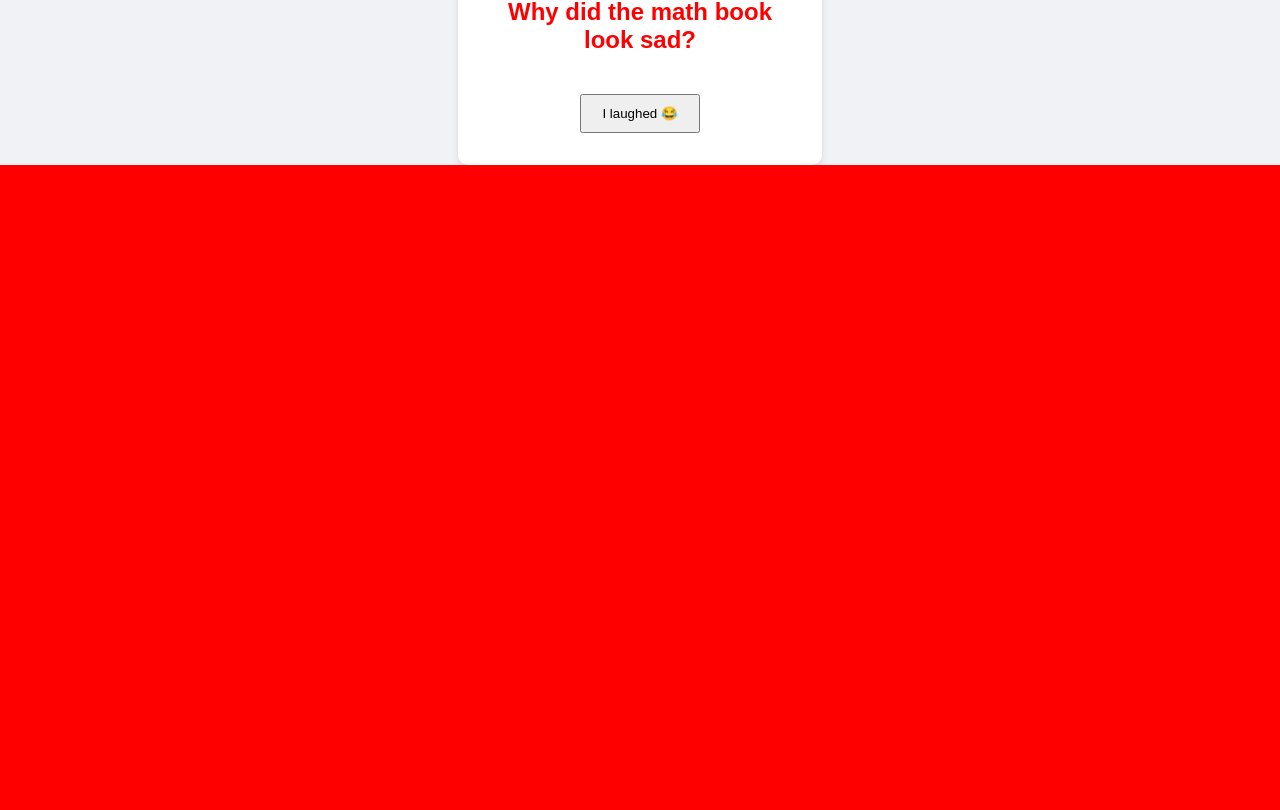
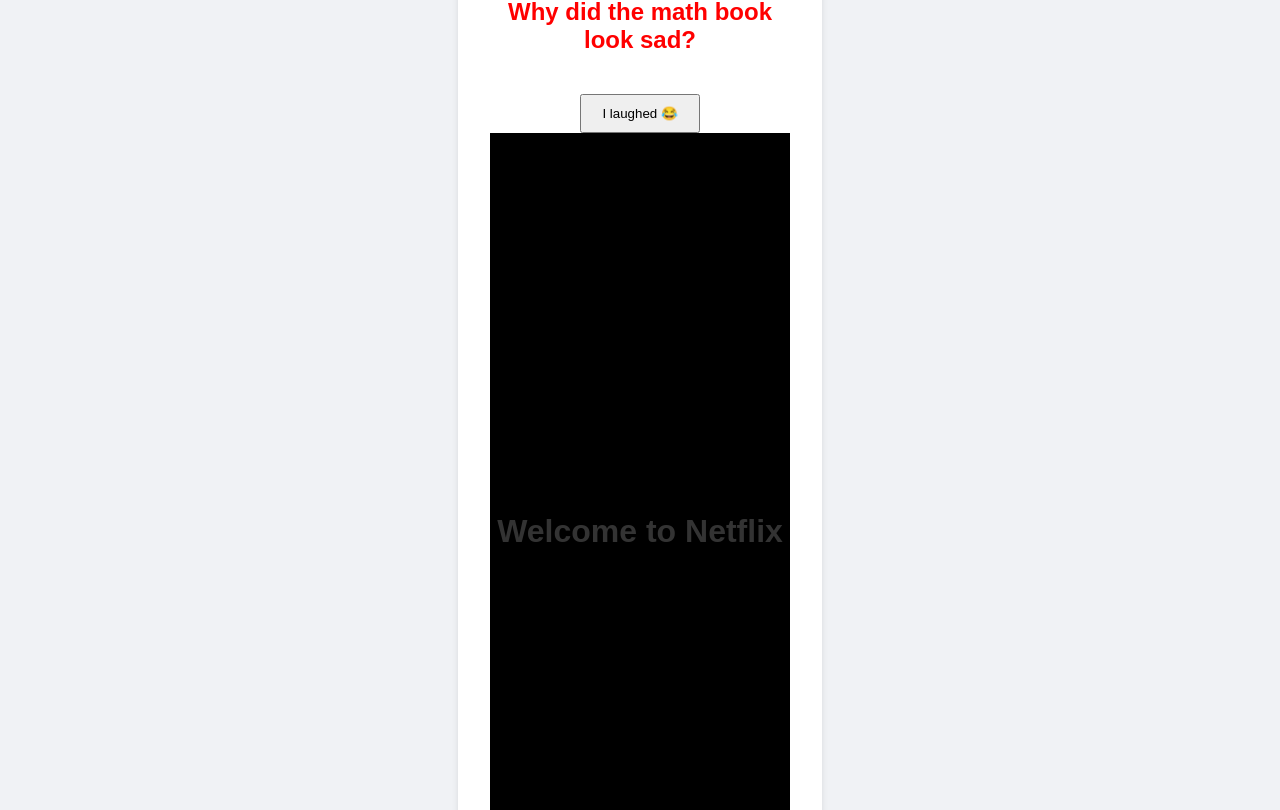
Before and after one commit to annishasaravanan/React, a React (Create React App) app in the folder counter-react/: page / in a window 1280 px wide. Shown: the part 5690-6500 px from the top of the page. Before the commit the page ends 5855 px from the top, so only its background shows below. Built offline with nearby package versions, Linux system fonts and the light colour scheme.

Commit message:
update  files

```diff
--- a/counter-react/src/App.js
+++ b/counter-react/src/App.js
@@ -24,6 +24,7 @@ import UseRefExample from './control/useref.js';
 import ClickCircleGame from './mini/Click the Circle.js';
 import SquidGameMovieTask from './mini/squidgame.js';
 import DontLaughChallenge from "./mini/cargame.js";
+import NetflixLogo from "./mini/Netflix.js";
 
 function App() {
   const [count, setCount] = useState(0);
@@ -79,6 +80,7 @@ function App() {
         <ControleComponent/>
         <SquidGameMovieTask/>
         <DontLaughChallenge/>
+        <NetflixLogo/>
       </div>
     </div>
   );
--- /dev/null
+++ b/counter-react/src/mini/Netflix.js
@@ -0,0 +1,95 @@
+import React, { useEffect, useState } from "react";
+
+const netflixLogo = () => {
+  const [showContent, setShowContent] = useState(false);
+
+  useEffect(() => {
+    const timer = setTimeout(() => {
+      setShowContent(true);
+    }, 4000);
+    return () => clearTimeout(timer);
+  }, []);
+
+  return (
+    <div style={styles.container}>
+      {!showContent ? (
+        <div style={styles.intro}>
+          <div style={styles.netflixLogo}>
+            <div style={{ ...styles.bar, ...styles.left }}></div>
+            <div style={{ ...styles.bar, ...styles.middle }}></div>
+            <div style={{ ...styles.bar, ...styles.right }}></div>
+          </div>
+        </div>
+      ) : (
+        <h1 style={styles.text}>Welcome to Netflix</h1>
+      )}
+    </div>
+  );
+};
+
+const styles = {
+  container: {
+    display: "flex",
+    alignItems: "center",
+    justifyContent: "center",
+    height: "100vh",
+    backgroundColor: "black",
+    color: "white",
+    fontFamily: "Arial, sans-serif",
+  },
+  intro: {
+    display: "flex",
+    justifyContent: "center",
+    alignItems: "center",
+    width: "200px",
+    height: "200px",
+    position: "relative",
+  },
+  netflixLogo: {
+    position: "relative",
+    width: "120px",
+    height: "200px",
+  },
+  bar: {
+    position: "absolute",
+    backgroundColor: "#e50914",
+    width: "40px",
+    height: "100%",
+    top: 0,
+    animation: "fadeIn 2s ease-in-out",
+  },
+  left: {
+    left: 0,
+  },
+  middle: {
+    left: "40px",
+    transform: "skewX(-20deg)",
+    backgroundColor: "#f40612",
+    animation: "slideMiddle 2s ease-in-out forwards",
+  },
+  right: {
+    right: 0,
+  },
+  text: {
+    fontSize: "2rem",
+  },
+};
+
+// Add keyframes dynamically
+const styleSheet = document.styleSheets[0];
+styleSheet.insertRule(
+  `@keyframes slideMiddle {
+    0% { height: 0; opacity: 0; }
+    100% { height: 100%; opacity: 1; }
+  }`,
+  styleSheet.cssRules.length
+);
+styleSheet.insertRule(
+  `@keyframes fadeIn {
+    0% { opacity: 0; }
+    100% { opacity: 1; }
+  }`,
+  styleSheet.cssRules.length
+);
+
+export default netflixLogo;
```
